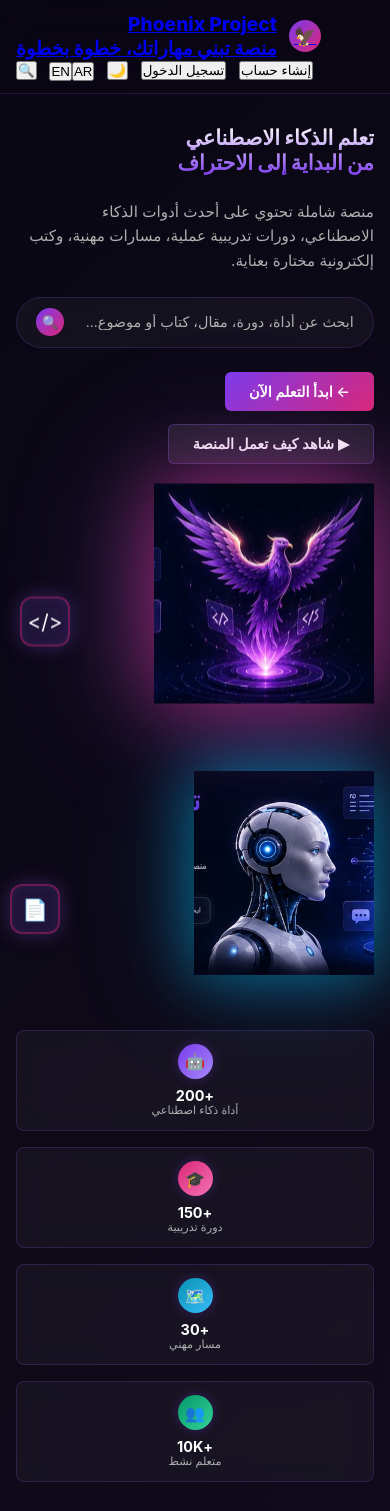
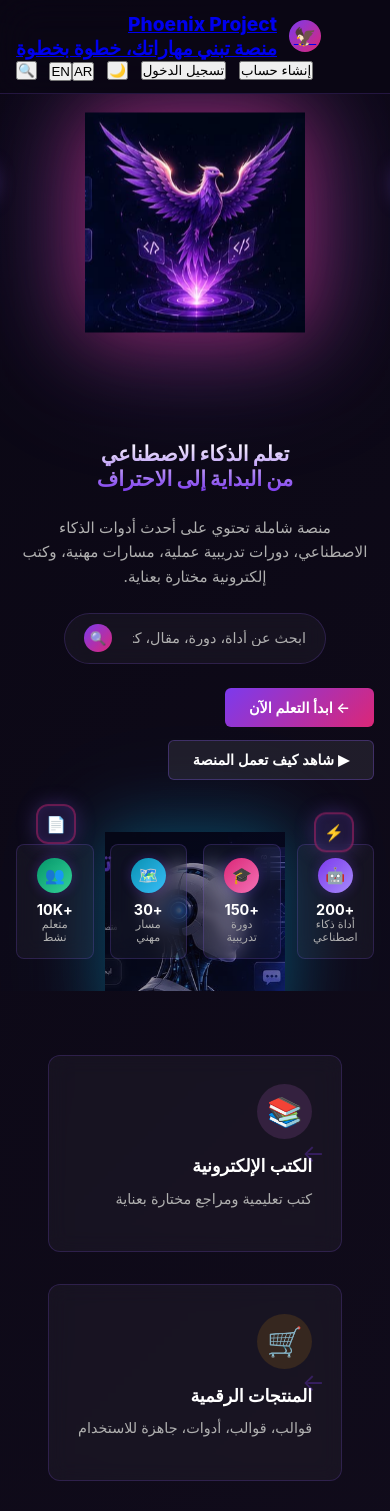
Before and after one commit to tambeabdulkarim/ai-priject, a Next.js app: page /ar in a window 390 px wide. Shown: the top 1511 px of the page. Built offline with nearby package versions, Linux system fonts and the light colour scheme.

Commit message:
refactor: reorganize hero layout - phoenix centered top, icons on sides, stats and copy below, robot hidden

```diff
--- a/src/app/globals.css
+++ b/src/app/globals.css
@@ -182,22 +182,27 @@ body {
 }
 
 .ph-hero-inner {
-  max-width: 1600px;
+  max-width: 1200px;
   width: 100%;
   margin: 0 auto;
-  display: grid;
-  grid-template-columns: 180px 250px 280px 1fr;
-  gap: 1.5rem;
+  display: flex;
+  flex-direction: column;
   align-items: center;
+  justify-content: center;
+  gap: 2rem;
+  position: relative;
+  min-height: 600px;
 }
 
-/* STATS PANEL - FIRST (rightmost in RTL) */
+/* STATS PANEL - BOTTOM LAYOUT */
 .ph-hero-stats {
-  display: flex;
-  flex-direction: column;
+  display: grid;
+  grid-template-columns: repeat(4, 1fr);
   gap: 1rem;
   z-index: 2;
-  order: 1;
+  width: 100%;
+  max-width: 600px;
+  margin-top: 2rem;
 }
 
 .ph-hstat {
@@ -241,7 +246,7 @@ body {
   line-height: 1.2;
 }
 
-/* PHOENIX - SECOND */
+/* PHOENIX - CENTER TOP */
 .ph-illus-phoenix {
   position: relative;
   height: 320px;
@@ -249,8 +254,8 @@ body {
   display: flex;
   align-items: center;
   justify-content: center;
-  z-index: 5;
-  order: 2;
+  z-index: 10;
+  margin-bottom: 1rem;
 }
 
 .ph-phoenix-img {
@@ -276,16 +281,17 @@ body {
   animation: ph-glow-pulse 3s ease-in-out infinite;
 }
 
-/* ROBOT - THIRD */
+/* ROBOT - HIDDEN/BELOW */
 .ph-illus-robot {
-  position: relative;
+  position: absolute;
+  bottom: -100px;
   height: 280px;
   width: 220px;
   display: flex;
   align-items: center;
   justify-content: center;
-  z-index: 4;
-  order: 3;
+  z-index: 2;
+  opacity: 0.6;
 }
 
 .ph-robot-img {
@@ -310,15 +316,14 @@ body {
   animation: ph-glow-pulse 3.5s ease-in-out infinite;
 }
 
-/* FLOAT ICONS */
+/* FLOAT ICONS - POSITIONED AROUND PHOENIX */
 .ph-illus-icons {
   position: absolute;
-  width: 350px;
-  height: 350px;
-  top: 50%;
-  left: 50%;
-  transform: translate(-50%, -50%);
-  z-index: 1;
+  width: 100%;
+  height: 100%;
+  top: 0;
+  left: 0;
+  z-index: 8;
   pointer-events: none;
 }
 
@@ -332,27 +337,29 @@ body {
   animation: ph-float-anim 4s ease-in-out infinite;
 }
 
+/* Code icons on sides of phoenix */
 .ph-float-icon.top-left {
-  top: -20px;
-  left: 0px;
+  top: 50px;
+  left: -60px;
   animation-delay: 0s;
 }
 
 .ph-float-icon.top-right {
-  top: 10px;
-  right: 10px;
+  top: 50px;
+  right: -60px;
   animation-delay: 1s;
 }
 
+/* Other icons below */
 .ph-float-icon.bottom-left {
-  bottom: 30px;
-  left: -10px;
+  bottom: 100px;
+  left: 20px;
   animation-delay: 0.5s;
 }
 
 .ph-float-icon.bottom-right {
-  bottom: 40px;
-  right: 0px;
+  bottom: 100px;
+  right: 20px;
   animation-delay: 1.5s;
 }
 
@@ -371,13 +378,17 @@ body {
   backdrop-filter: blur(5px);
 }
 
-/* TEXT COPY - LAST (leftmost in RTL) */
+/* TEXT COPY - BELOW PHOENIX */
 .ph-hero-copy {
   display: flex;
   flex-direction: column;
   gap: 1.5rem;
   z-index: 2;
-  order: 4;
+  text-align: center;
+  align-items: center;
+  width: 100%;
+  max-width: 500px;
+  margin-top: 3rem;
 }
 
 .ph-h1 {
@@ -923,20 +934,17 @@ body {
   flex-direction: row-reverse;
 }
 
-.rtl .ph-hero-inner {
-  grid-template-columns: 1fr 280px 250px 180px;
-}
-
+/* RTL: Flex column, no special ordering needed */
 .rtl .ph-hero-copy {
-  order: 1;
+  text-align: center;
 }
 
 .rtl .ph-illus-phoenix {
-  order: 2;
+  /* Centered, no change needed */
 }
 
 .rtl .ph-illus-robot {
-  order: 3;
+  /* Below phoenix, no change needed */
 }
 
 .rtl .ph-illus-icons {
@@ -981,22 +989,29 @@ body {
     gap: 2rem;
   }
 
-  .rtl .ph-hero-inner {
-    grid-template-columns: 1fr;
-  }
-
   .ph-hero-copy {
-    order: 1 !important;
+    max-width: 100%;
   }
 
   .ph-illus-robot {
-    width: 250px;
-    height: 350px;
+    width: 200px;
+    height: 250px;
   }
 
   .ph-illus-phoenix {
-    width: 300px;
-    height: 300px;
+    width: 280px;
+    height: 280px;
+  }
+
+  .ph-float-icon {
+    width: 40px;
+    height: 40px;
+  }
+
+  .ph-icon-box {
+    width: 40px;
+    height: 40px;
+    font-size: 1rem;
   }
 
   .ph-dual {
```
